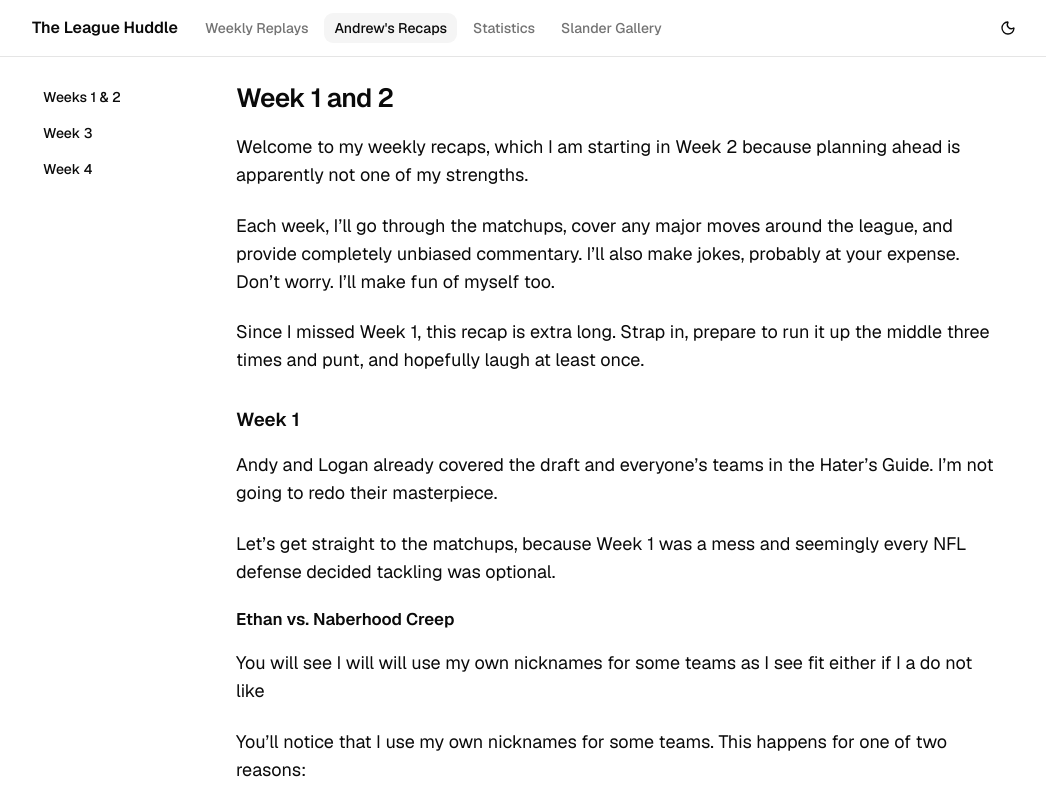
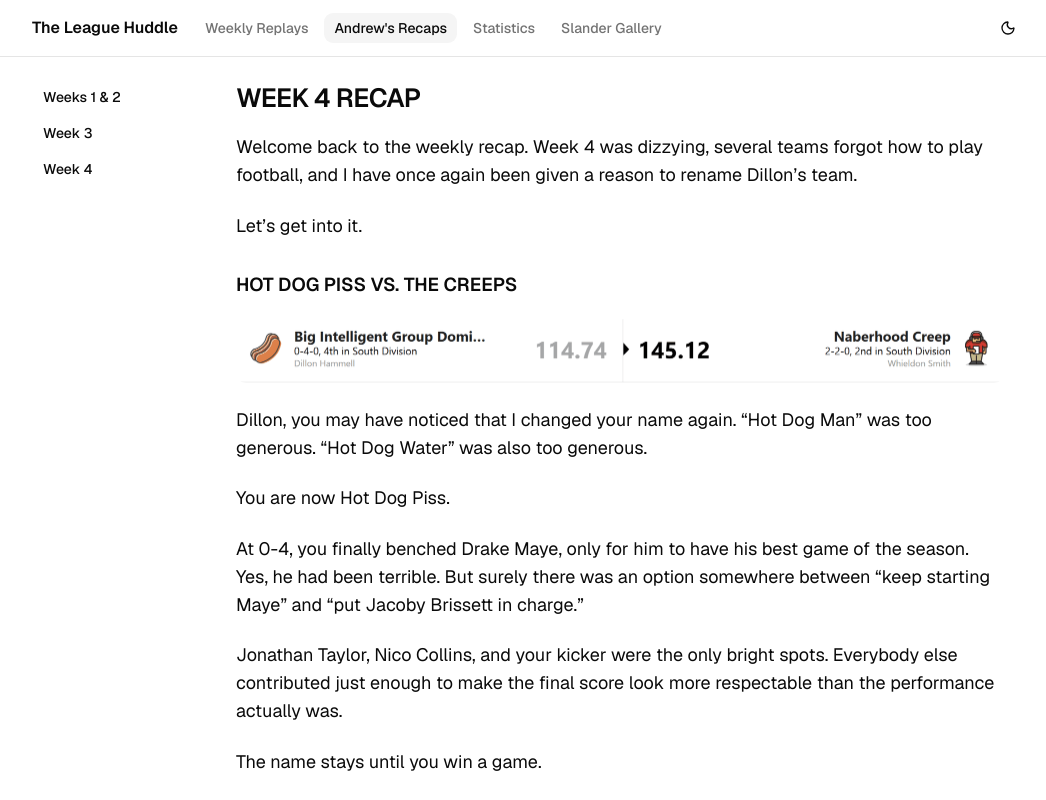
Before and after one commit to LoganMiller5505/fantasy-nextjs-website, a Next.js app: page /andrews-recaps in a window 1280 px wide. Shown: the top 800 px of the page, without its empty margins (112-1158 px from the left). Built offline with nearby package versions, Linux system fonts and the light colour scheme.

Commit message:
Ordering fix fr

```diff
--- a/app/andrews-recaps/page.tsx
+++ b/app/andrews-recaps/page.tsx
@@ -34,7 +34,7 @@ export default function AndrewsRecapsPage() {
             </nav>
 
             <div className="flex min-w-0 flex-1 flex-col gap-4">
-                {RECAPS.map(({ slug }, i) => (
+                {[...RECAPS].reverse().map(({ slug }, i) => (
                     <Fragment key={slug}>
                         {i > 0 && <Separator className="mx-auto max-w-3xl" />}
                         <Recap slug={slug} />
```
